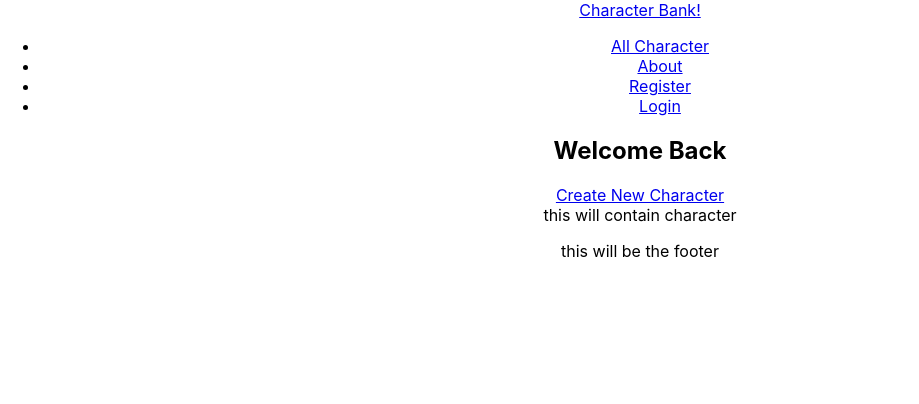
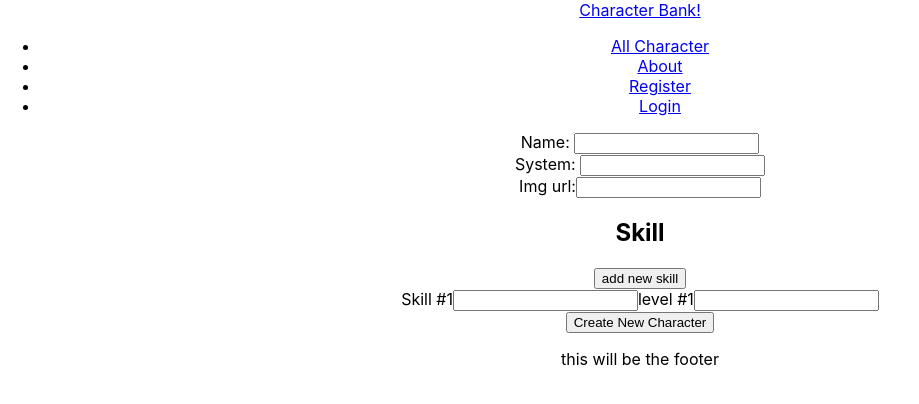
Before and after one commit to bopkid/Character-bank-client, a React (Create React App) app: page /profile/1/new in a window 1280 px wide. Shown: the top 404 px of the page, without its empty margins (0-919 px from the left). Built offline with nearby package versions, Linux system fonts and the light colour scheme; no server answers.

Commit message:
added skill input form

```diff
--- a/src/config/routes.js
+++ b/src/config/routes.js
@@ -11,6 +11,7 @@ import NewCharacter from '../pages/NewCharacter'
 
 export default (props) =>(
     <Switch>
+        <Route path = '/profile/:id/new' component = {NewCharacter} />
         <Route path = '/profile/:id' component = { Profile}/>
         <Route path = '/register/' component = { Register} />
         <Route path="/login" render={ (routeComponentProps) => {
@@ -21,9 +22,7 @@ export default (props) =>(
              />
     }} />
 
-
         <Route exact path ='/' component = { Home } />
-        <Route path = '/characters/new' component = {NewCharacter} />
         <Route path = '/characters/:id' component = {CharacterShow} />
         <Route path = '/characters' component = { CharacterList} />
 
--- a/src/models/character.js
+++ b/src/models/character.js
@@ -11,6 +11,17 @@ class CharacterModel{
         .then(res => res.json())
 
     }
+    static create = (characterData) =>{
+        return fetch(`${url}/characters`,{
+            method: "POST",
+            headers: {
+                "Content-Type": "application/json"
+            },
+            body:JSON.stringify(characterData)
+        })
+        .then(res => res.json())
+
+    }
 }
 
 
--- a/src/pages/NewCharacter.js
+++ b/src/pages/NewCharacter.js
@@ -1,11 +1,124 @@
 import React, { Component } from 'react';
+import CharacterModel from '../models/character'
+
 
 class NewCharacter extends Component {
+    state = {
+        Name: '',
+        System: '',
+        img:'',
+        Bio: '',
+        Feats: [{Feat:''}] ,
+        Inventory: [{inven:''}] ,
+        Magic: [{magic:''}] ,
+        Skill: [{name:'', level:''}] ,
+        user: this.props.match.params.id
+    }
+    handleSubmit = (e) =>{
+        e.preventDefault();
+
+        CharacterModel.create(this.state)
+
+        .then(data =>{
+            console.log(data)
+            this.props.history.push('/characters')
+        })
+    }
+
+    handleChange = (e) =>{
+
+        if (["name","level"].includes(e.target.className)){
+            console.log('here')
+            let skill = [...this.state.Skill]
+            skill[e.target.dataset.id][e.target.className] = e.target.value
+            this.setState({skill} , ()=>console.log(this.state.skill))
+        }else{
+        this.setState({
+
+            [e.target.name] : e.target.value
+        })
+    }
+    }
+
+    NewSkill = (e) =>{
+       e.preventDefault()
+
+        this.setState((prevstate) =>({
+
+            Skill: [...prevstate.Skill,{name:"",level:""}]
+        }))
+
+    }
     render() {
+
+        console.log(this.state.Skill)
         return (
-            <div>
-                NEW CHARACTER
-            </div>
+                    <form onSubmit = {this.handleSubmit}>
+                        <div className = "form-input">
+                            <label htmlFor = "Name">Name: </label>
+                            <input
+                                type= "text"
+                                name= "Name"
+                                onChange = {this.handleChange}
+                                value = {this.state.Name}
+                            />
+                        </div>
+                        <div className = "form-input">
+                            <label htmlFor = "System">System: </label>
+                            <input
+                                type= "text"
+                                name= "System"
+                                onChange = {this.handleChange}
+                                value = {this.state.System}
+                            />
+                        </div>
+                        <div>
+                            <label htmlFor = "img">Img url:</label>
+                            <input
+                                type="text"
+                                name ="img"
+                                onChange = {this.handleChange}
+                                value = {this.state.img}
+                            />
+                        </div>
+                        <div className = "Skill">
+                        <h2 >Skill</h2>
+                        <button onClick = {this.NewSkill}>add new skill</button>
+                        {
+                            this.state.Skill.map((val,idx) =>{
+                                let skillid = `skill-${idx}`,levelId = `level-${idx}`
+                                return(
+                                    <div key = {idx}>
+                                    <label htmlFor = {skillid}>{`Skill #${idx+1}`}</label>
+                                    <input
+                                        type = "text"
+                                        name = {skillid}
+                                        data-id = {idx}
+                                        id = {skillid}
+                                        onChange = {this.handleChange}
+                                        className = "name"
+                                    />
+                                 <label htmlFor = {levelId}>{`level #${idx+1}`}</label>
+                                    <input
+                                        type = "text"
+                                        name = {levelId}
+                                        data-id = {idx}
+                                        id = {levelId}
+                                        onChange = {this.handleChange}
+                                        className = "level"
+                                    />
+                                    </div>
+
+                                )
+                            })
+                        }
+
+                        </div>
+
+                        <input type = "submit" value = "Create New Character" />
+
+                    </form>
+
         );
     }
 }
--- a/src/pages/Profile.js
+++ b/src/pages/Profile.js
@@ -30,7 +30,7 @@ class Profile extends Component {
 
                 <h2>Welcome Back {this.state.profile.name} </h2>
                 <div>
-                <Link to ={`/characters/new`} >Create New Character</Link>
+                <Link to ={`/profile/${this.state.profile._id}/new`} >Create New Character</Link>
                     <ProfileCharacter userId ={this.state.profile._id} />
                 </div>
             </div>
```
Also changed, not shown: src/components/SkillInput.js (added, +11 -0 lines).
